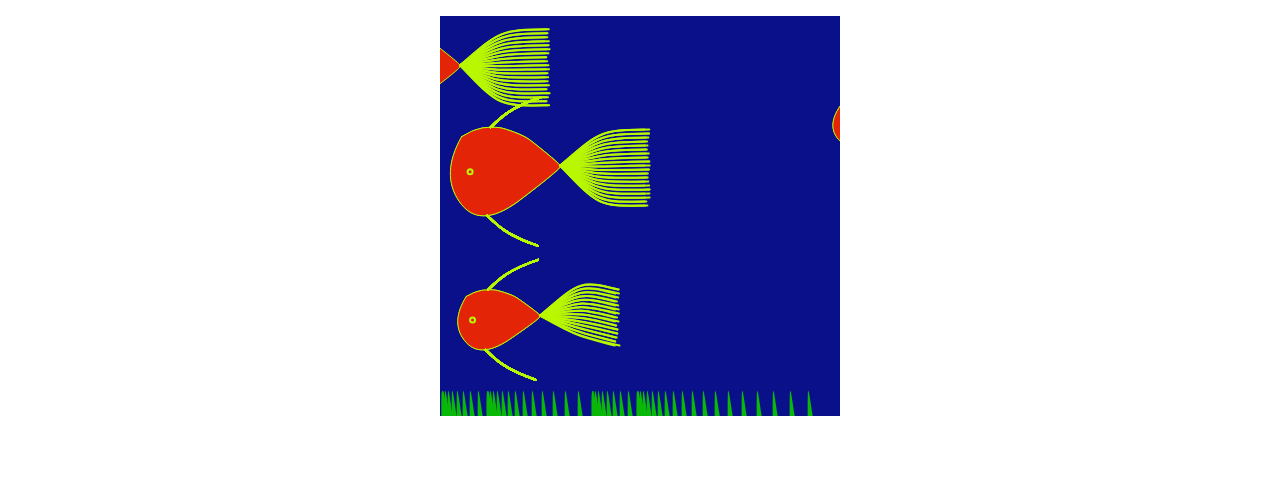
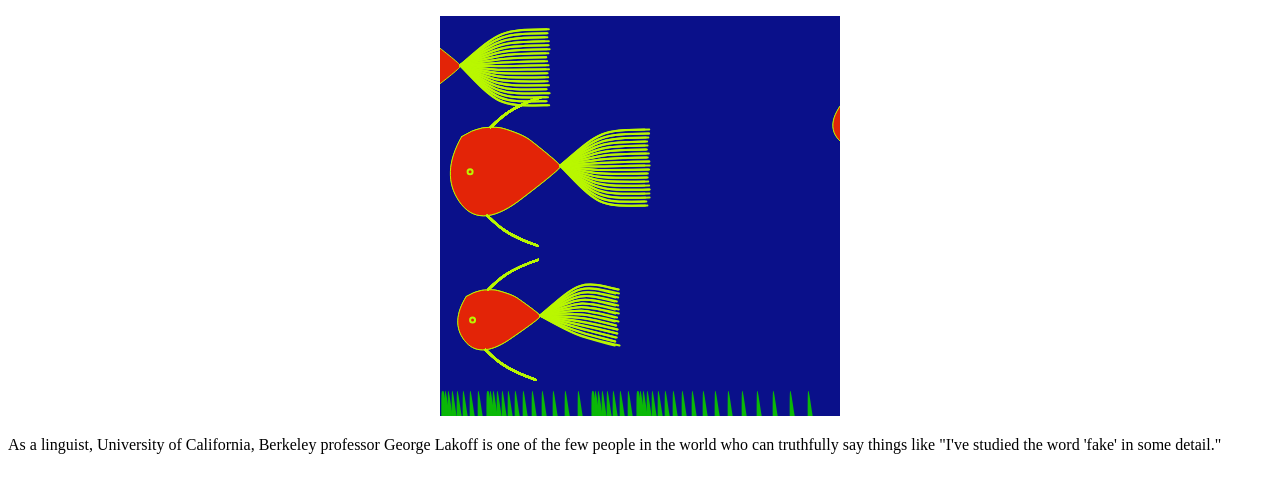
Before and after one commit to KeerthiGowda/fishtank_js, a plain HTML site: page index.html in a window 1280 px wide. Drawn offline with Linux system fonts and the light colour scheme.

Commit message:
Update index.html

```diff
--- a/index.html
+++ b/index.html
@@ -34,5 +34,9 @@ and Save as NameOfProgram.html -->
   //pass the function sketchProc (defined in myCode.js) to Processing's constructor.
   var processingInstance = new Processing(canvas, sketchProc);
  </script>
+  <body>
+  As a linguist, University of California, Berkeley professor George Lakoff is one of the few people in the world who
+  can truthfully say things like "I've studied the word 'fake' in some detail."
+ </body>
 
 </html>
```
